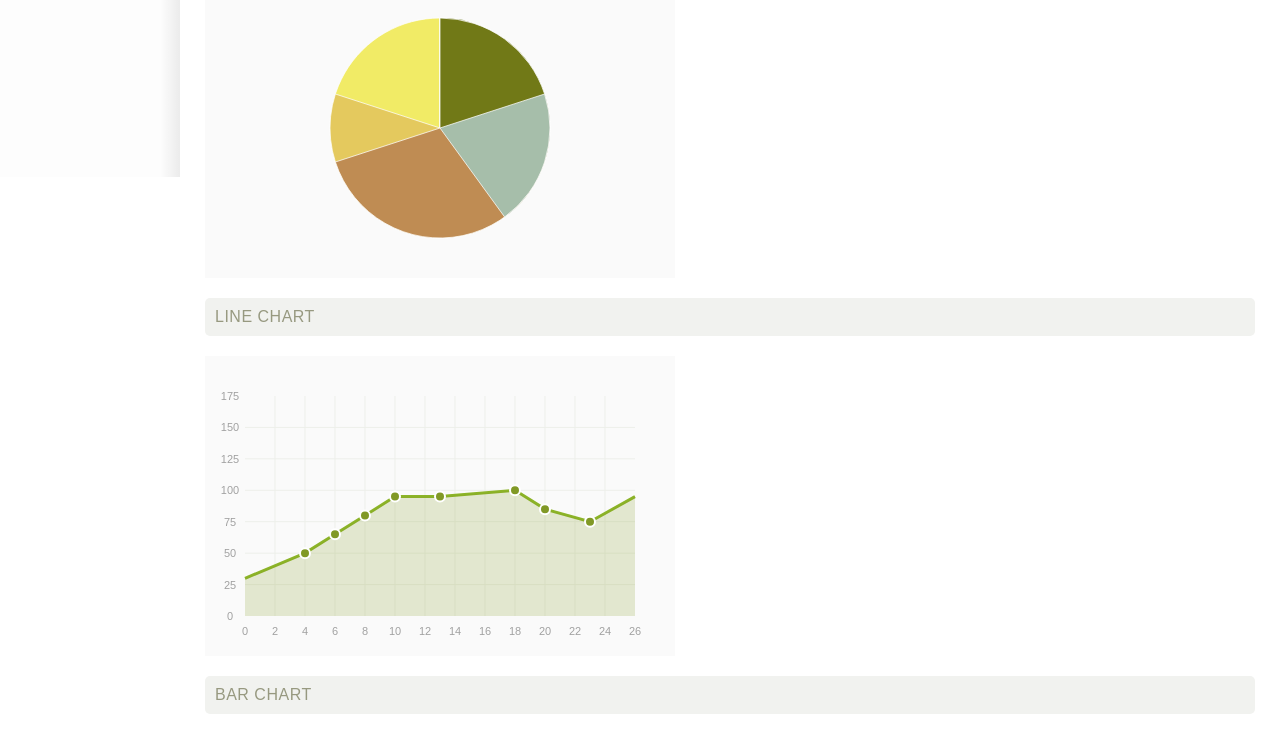
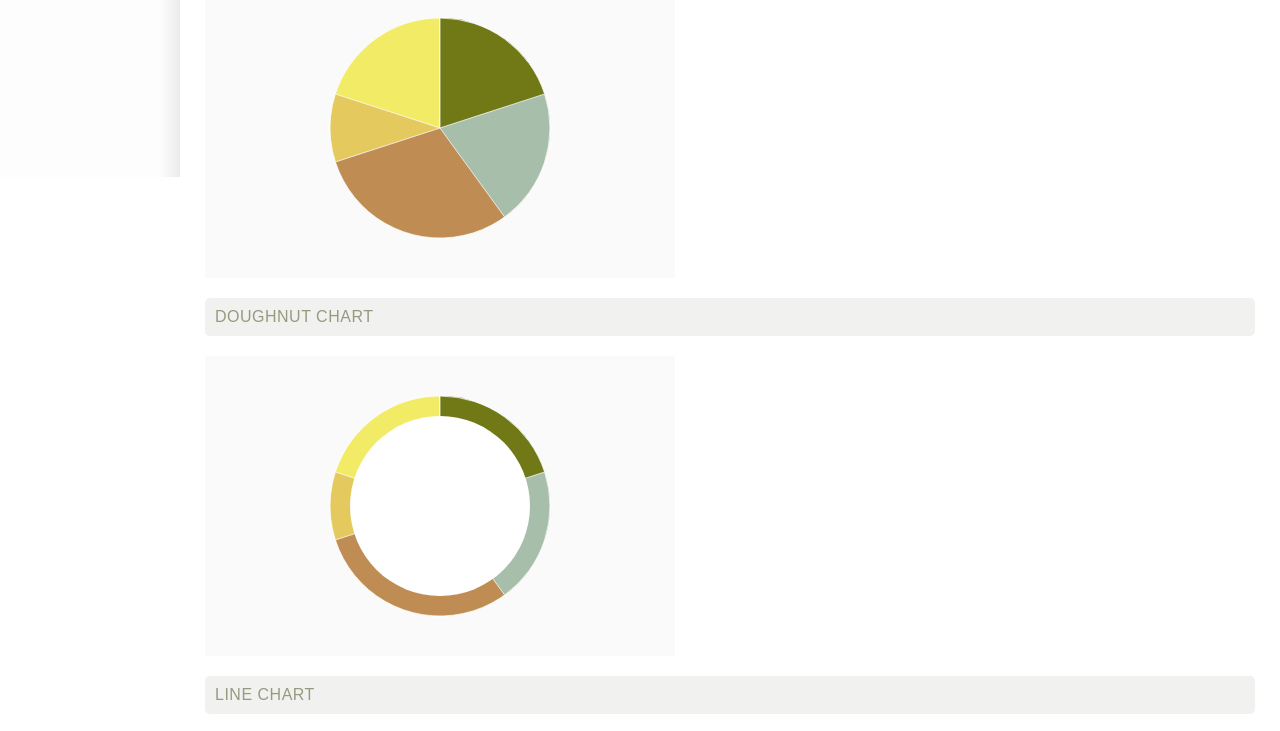
Before and after one commit to davoreric/chartphael, a website: page demo/index.html in a window 1280 px wide. Shown: the part 623-1354 px from the top of the page. Drawn offline with Linux system fonts and the light colour scheme.

Commit message:
pie chart doughnut option added

```diff
--- a/demo/index.html
+++ b/demo/index.html
@@ -29,6 +29,13 @@
                 <h2>Pie chart</h2>
                 <div class="chart_wrap">
                     <div class="chart_el" id="pie_chart"></div>
+                </div>
+            </section>
+
+            <section>
+                <h2>Doughnut chart</h2>
+                <div class="chart_wrap">
+                    <div class="chart_el" id="doughnut_chart"></div>
                 </div>
             </section>
 
@@ -178,6 +185,13 @@
                 data: pieChartJSON
             });
 
+            var doughnutChart = new chartphael({
+                node: document.getElementById('doughnut_chart'),
+                type: 'pie',
+                doughnut: true,
+                data: pieChartJSON
+            });
+
             var lineGraph = new chartphael({
                 node: document.getElementById('line_chart'),
                 type: 'line',
```
Also changed, not shown: dist/graph/pie.js.
